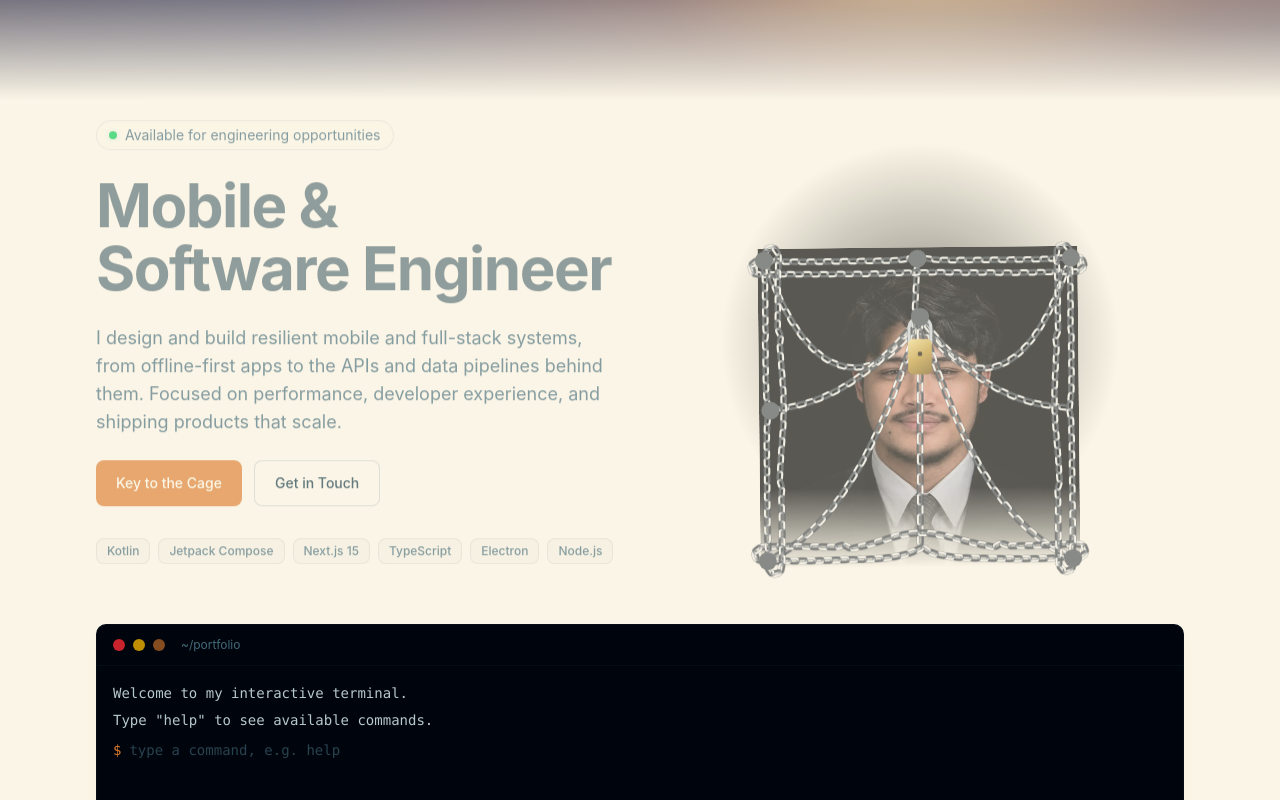
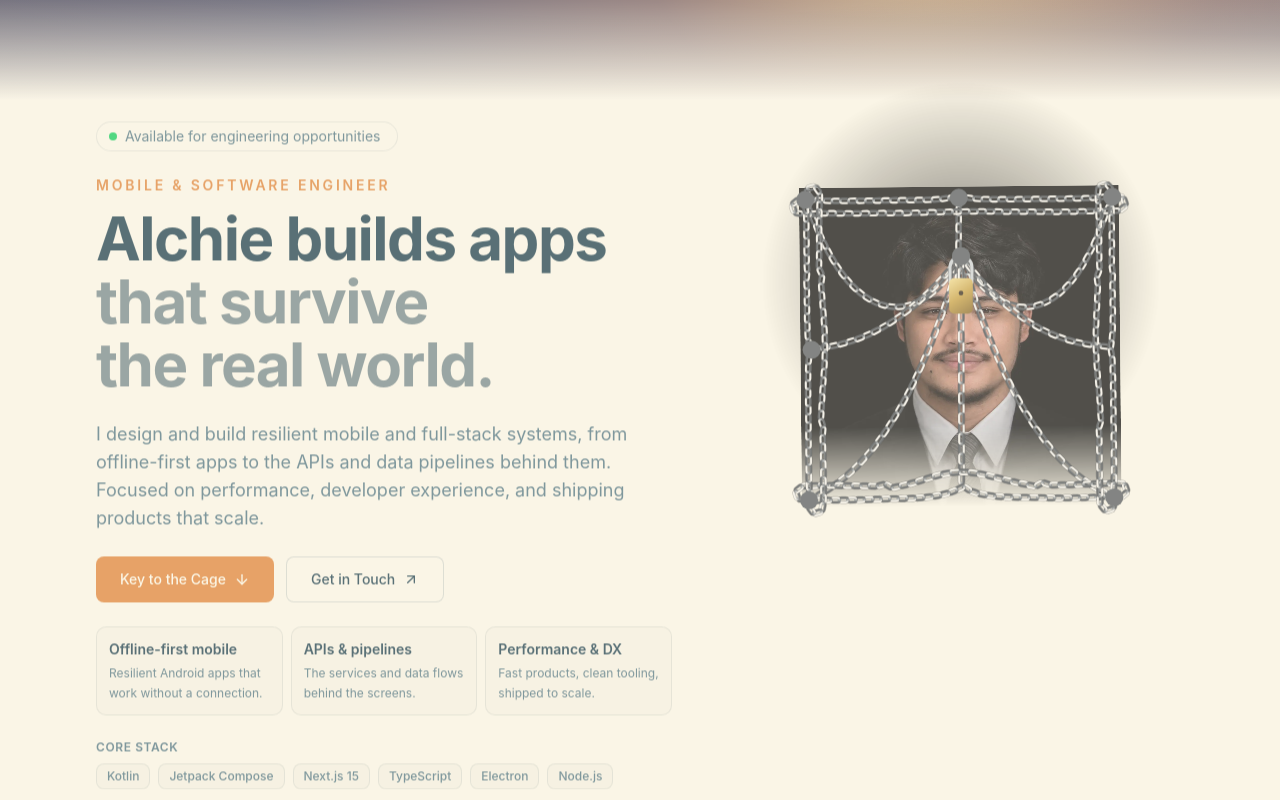
Before and after one commit to Chie03-dev/Chie03-dev.github.io, a Next.js app: page / in a window 1280 px wide. Shown: the part 540-1340 px from the top of the page. Built offline with nearby package versions, Linux system fonts and the light colour scheme.

Commit message:
feat: overhaul hero copy layout
Replace the split-role headline hack with real hierarchy: role eyebrow, name-led statement, scannable highlights, labeled core stack, and icon CTAs.

```diff
--- a/src/components/showcases/hero.tsx
+++ b/src/components/showcases/hero.tsx
@@ -12,7 +12,6 @@ import { HeroTerminal } from "@/components/showcases/hero-terminal";
 import { MagneticButton } from "@/components/ui/magnetic-button";
 import { useHeroLock } from "@/context/hero-lock-context";
 import { getScrollEngine } from "@/lib/scroll-engine";
-import { site } from "@/lib/site";
 import { cn } from "@/lib/utils";
 
 const STACK_TAGS = [
@@ -25,14 +24,61 @@ const STACK_TAGS = [
 ];
 
 /*
- * Split site.role into a muted lead line and an emphasized focal line at the
- * last " Systems" boundary, so the headline keeps its controlled two-line
- * layout while staying in sync with the single source of truth. Falls back to
- * one line if the role ever changes shape.
+ * Proof points derived straight from the hero subhead — no new claims, just
+ * the same story in scannable form so the copy column isn't one gray wall.
  */
-const ROLE_SPLIT = site.role.lastIndexOf(" Systems");
-const ROLE_LEAD = ROLE_SPLIT > 0 ? site.role.slice(0, ROLE_SPLIT) : site.role;
-const ROLE_FOCUS = ROLE_SPLIT > 0 ? site.role.slice(ROLE_SPLIT + 1) : "";
+const HIGHLIGHTS = [
+  {
+    title: "Offline-first mobile",
+    desc: "Resilient Android apps that work without a connection.",
+  },
+  {
+    title: "APIs & pipelines",
+    desc: "The services and data flows behind the screens.",
+  },
+  {
+    title: "Performance & DX",
+    desc: "Fast products, clean tooling, shipped to scale.",
+  },
+];
+
+function ArrowDownIcon({ className }: { className?: string }) {
+  return (
+    <svg
+      xmlns="http://www.w3.org/2000/svg"
+      viewBox="0 0 24 24"
+      fill="none"
+      stroke="currentColor"
+      strokeWidth="2"
+      strokeLinecap="round"
+      strokeLinejoin="round"
+      aria-hidden="true"
+      className={className}
+    >
+      <path d="M12 5v14" />
+      <path d="m19 12-7 7-7-7" />
+    </svg>
+  );
+}
+
+function ArrowUpRightIcon({ className }: { className?: string }) {
+  return (
+    <svg
+      xmlns="http://www.w3.org/2000/svg"
+      viewBox="0 0 24 24"
+      fill="none"
+      stroke="currentColor"
+      strokeWidth="2"
+      strokeLinecap="round"
+      strokeLinejoin="round"
+      aria-hidden="true"
+      className={className}
+    >
+      <path d="M7 7h10v10" />
+      <path d="M7 17 17 7" />
+    </svg>
+  );
+}
 
 /**
  * Engineering-focused hero section. The layout is a Server Component; the
@@ -71,11 +117,11 @@ export function Hero() {
           any content height. See hero-banner.tsx. */}
       <HeroBanner />
 
-      <div className="mx-auto grid max-w-6xl grid-cols-1 items-center gap-12 px-4 pt-8 pb-20 sm:px-6 lg:grid-cols-2 lg:gap-8 lg:px-8 lg:pb-28">
+      <div className="mx-auto grid max-w-6xl grid-cols-1 items-start gap-12 px-4 pt-8 pb-20 sm:px-6 lg:grid-cols-[1.15fr_0.85fr] lg:gap-10 lg:px-8 lg:pb-28">
         {/* Copy column */}
-        <div className="hero-exit flex flex-col items-start gap-6 order-1 lg:order-1">
+        <div className="hero-exit flex flex-col items-start gap-6">
           {/* Status badge */}
-          <div className="inline-flex items-center gap-2 rounded-full border border-border/60 bg-background/60 px-3 py-1 text-sm text-muted-foreground backdrop-blur">
+          <div className="inline-flex items-center gap-2 rounded-full border border-border/60 bg-background/60 py-1 pr-4 pl-3 text-sm text-muted-foreground backdrop-blur">
             <span className="relative flex h-2 w-2">
               <span className="absolute inline-flex h-full w-full animate-ping rounded-full bg-green-500 opacity-75" />
               <span className="relative inline-flex h-2 w-2 rounded-full bg-green-500" />
@@ -83,17 +129,22 @@ export function Hero() {
             Available for engineering opportunities
           </div>
 
-          {/* Hero headline — split from site.role into two controlled lines for
-              predictable breaks and clear emphasis: a muted lead line and a
-              bold, theme-colored focal line. */}
-          <h1 className="text-balance text-4xl font-bold leading-[1.05] tracking-tight sm:text-5xl lg:text-6xl">
-            <span className="block text-foreground/70">{ROLE_LEAD}</span>
-            {ROLE_FOCUS ? (
-              <span className="block text-primary">{ROLE_FOCUS}</span>
-            ) : null}
+          {/* Hero headline — fixed hierarchy instead of the split-role hack: a
+              small eyebrow for the role, a big name-led statement, and the
+              subhead carrying the detail. */}
+          <h1 className="text-balance text-4xl leading-[1.05] font-bold tracking-tight sm:text-5xl lg:text-6xl">
+            <span className="mb-3 block text-sm font-semibold tracking-[0.2em] text-primary uppercase">
+              Mobile &amp; Software Engineer
+            </span>
+            <span className="block text-foreground">
+              Alchie builds apps
+            </span>
+            <span className="block text-foreground/60">
+              that survive the real world.
+            </span>
           </h1>
 
-          <p className="max-w-xl text-pretty text-lg text-muted-foreground">
+          <p className="max-w-xl text-lg text-pretty text-muted-foreground">
             I design and build resilient mobile and full-stack systems, from
             offline-first apps to the APIs and data pipelines behind them.
             Focused on performance, developer experience, and shipping products
@@ -104,33 +155,57 @@ export function Hero() {
           <div className="flex flex-col gap-3 sm:flex-row">
             <MagneticButton className="w-full sm:w-auto">
               <Link
-                href="/#key"
-                className="inline-flex w-full items-center justify-center rounded-md bg-primary px-5 py-3 text-sm font-medium text-primary-foreground transition-opacity hover:opacity-90 focus-visible:outline-none focus-visible:ring-2 focus-visible:ring-ring"
+                href="#key"
+                className="inline-flex w-full items-center justify-center gap-2 rounded-md bg-primary px-6 py-3 text-sm font-medium text-primary-foreground transition-opacity hover:opacity-90 focus-visible:outline-none focus-visible:ring-2 focus-visible:ring-ring"
               >
                 Key to the Cage
+                <ArrowDownIcon className="size-4" />
               </Link>
             </MagneticButton>
             <MagneticButton className="w-full sm:w-auto">
               <Link
-                href="/#contact"
-                className="inline-flex w-full items-center justify-center rounded-md border border-border bg-background px-5 py-3 text-sm font-medium transition-colors hover:bg-accent hover:text-accent-foreground focus-visible:outline-none focus-visible:ring-2 focus-visible:ring-ring"
+                href="#contact"
+                className="inline-flex w-full items-center justify-center gap-2 rounded-md border border-border bg-background/60 px-6 py-3 text-sm font-medium backdrop-blur transition-colors hover:border-primary/50 hover:text-primary focus-visible:outline-none focus-visible:ring-2 focus-visible:ring-ring"
               >
                 Get in Touch
+                <ArrowUpRightIcon className="size-4" />
               </Link>
             </MagneticButton>
           </div>
 
-          {/* Core stack tags */}
-          <ul className="flex flex-wrap gap-2 pt-2">
-            {STACK_TAGS.map((tag) => (
+          {/* Highlights — the same subhead story, scannable */}
+          <ul className="grid w-full max-w-xl grid-cols-1 gap-2 sm:grid-cols-3">
+            {HIGHLIGHTS.map((item) => (
               <li
-                key={tag}
-                className="rounded-md border border-border/60 bg-muted/40 px-2.5 py-1 text-xs font-medium text-muted-foreground"
+                key={item.title}
+                className="rounded-lg border border-border/60 bg-muted/30 p-3"
               >
-                {tag}
+                <p className="text-sm font-semibold text-foreground">
+                  {item.title}
+                </p>
+                <p className="mt-1 text-xs leading-relaxed text-muted-foreground">
+                  {item.desc}
+                </p>
               </li>
             ))}
           </ul>
+
+          {/* Core stack tags */}
+          <div>
+            <p className="mb-2 text-xs font-semibold tracking-wider text-muted-foreground uppercase">
+              Core stack
+            </p>
+            <ul className="flex flex-wrap gap-2">
+              {STACK_TAGS.map((tag) => (
+                <li
+                  key={tag}
+                  className="rounded-md border border-border/60 bg-muted/40 px-2.5 py-1 text-xs font-medium text-muted-foreground transition-colors hover:border-primary/40 hover:text-foreground"
+                >
+                  {tag}
+                </li>
+              ))}
+            </ul>
+          </div>
         </div>
 
         {/* Cinematic portrait */}
```
